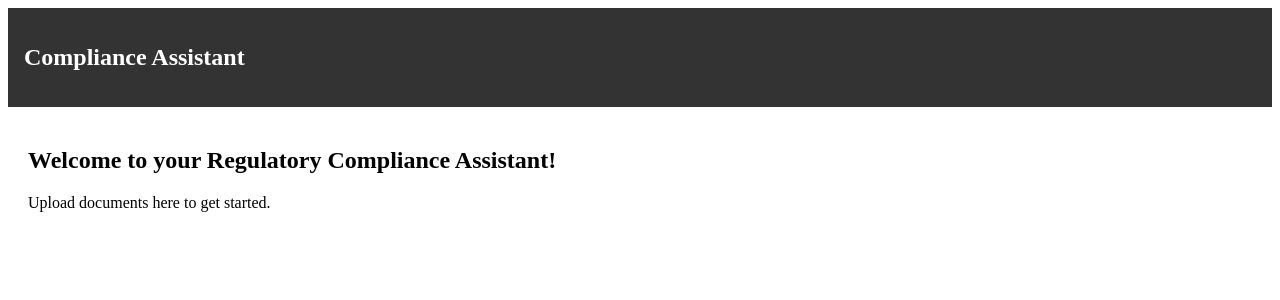
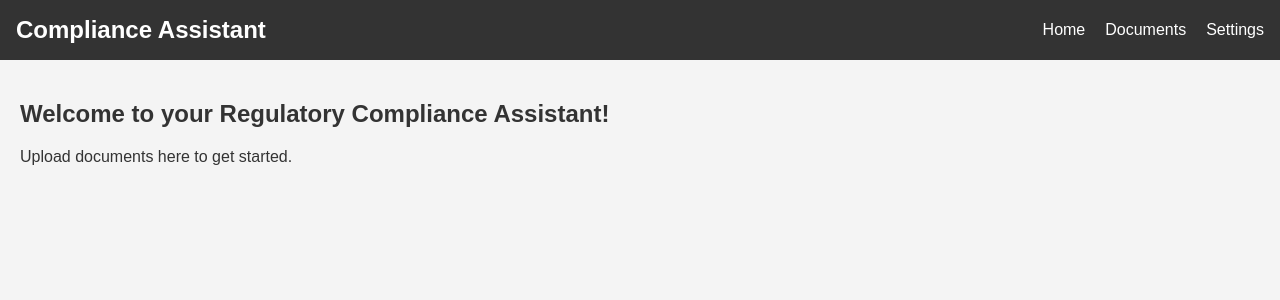
Before and after one commit to 1149/regulatory-compliance-assistant-frontend, a React (Create React App) app: page / in a window 1280 px wide. Shown: the top 300 px of the page. Built offline with nearby package versions, Linux system fonts and the light colour scheme.

Commit message:
Added basic global styling and navbar links

```diff
--- /dev/null
+++ b/src/App.css
@@ -0,0 +1,17 @@
+/* src/App.css */
+body {
+    margin: 0;
+    font-family: Arial, sans-serif;
+    background-color: #f4f4f4; /* Light gray background */
+    color: #333; /* Dark gray text color */
+  }
+
+  /* Basic container for main content */
+  .container {
+      max-width: 960px; /* Max width for content */
+      margin: 20px auto; /* Center the container with some top/bottom margin */
+      padding: 20px; /* Inner spacing */
+      background-color: #fff; /* White background for the content area */
+      border-radius: 8px; /* Slightly rounded corners */
+      box-shadow: 0 2px 4px rgba(0,0,0,0.1); /* Subtle shadow for depth */
+  }
--- a/src/App.js
+++ b/src/App.js
@@ -1,5 +1,6 @@
 import React from 'react';
 import Navbar from './components/Navbar';
+import './App.css';
 
 function App() {
   return (
--- a/src/components/Navbar.js
+++ b/src/components/Navbar.js
@@ -3,8 +3,13 @@ import React from 'react';
 
 function Navbar() {
   return (
-    <nav style={{ background: '#333', color: '#fff', padding: '1rem' }}>
-      <h1>Compliance Assistant</h1>
+    <nav style={{ background: '#333', color: '#fff', padding: '1rem', display: 'flex', justifyContent: 'space-between', alignItems: 'center' }}>
+      <h1 style={{ margin: 0 }}>Compliance Assistant</h1>
+      <ul style={{ listStyle: 'none', margin: 0, padding: 0, display: 'flex' }}>
+        <li style={{ marginLeft: '20px' }}><a href="#" style={{ color: '#fff', textDecoration: 'none' }}>Home</a></li>
+        <li style={{ marginLeft: '20px' }}><a href="#" style={{ color: '#fff', textDecoration: 'none' }}>Documents</a></li>
+        <li style={{ marginLeft: '20px' }}><a href="#" style={{ color: '#fff', textDecoration: 'none' }}>Settings</a></li>
+      </ul>
     </nav>
   );
 }
```
